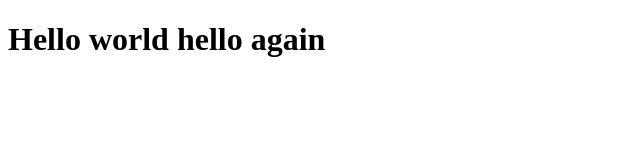
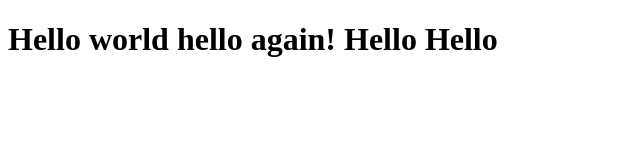
Before and after one commit to Matif408/atif, a plain HTML site: page index.html in a window 1280 px wide. Shown: the whole page, without its empty margins (0-640 px from the left). Drawn offline with Linux system fonts and the light colour scheme.

Commit message:
Update index.html

```diff
--- a/index.html
+++ b/index.html
@@ -7,6 +7,6 @@
     <title>lec1</title>
 </head>
 <body>
-    <h1>Hello world hello again</h1>
+    <h1>Hello world hello again! Hello Hello</h1>
 </body>
 </html>
```
